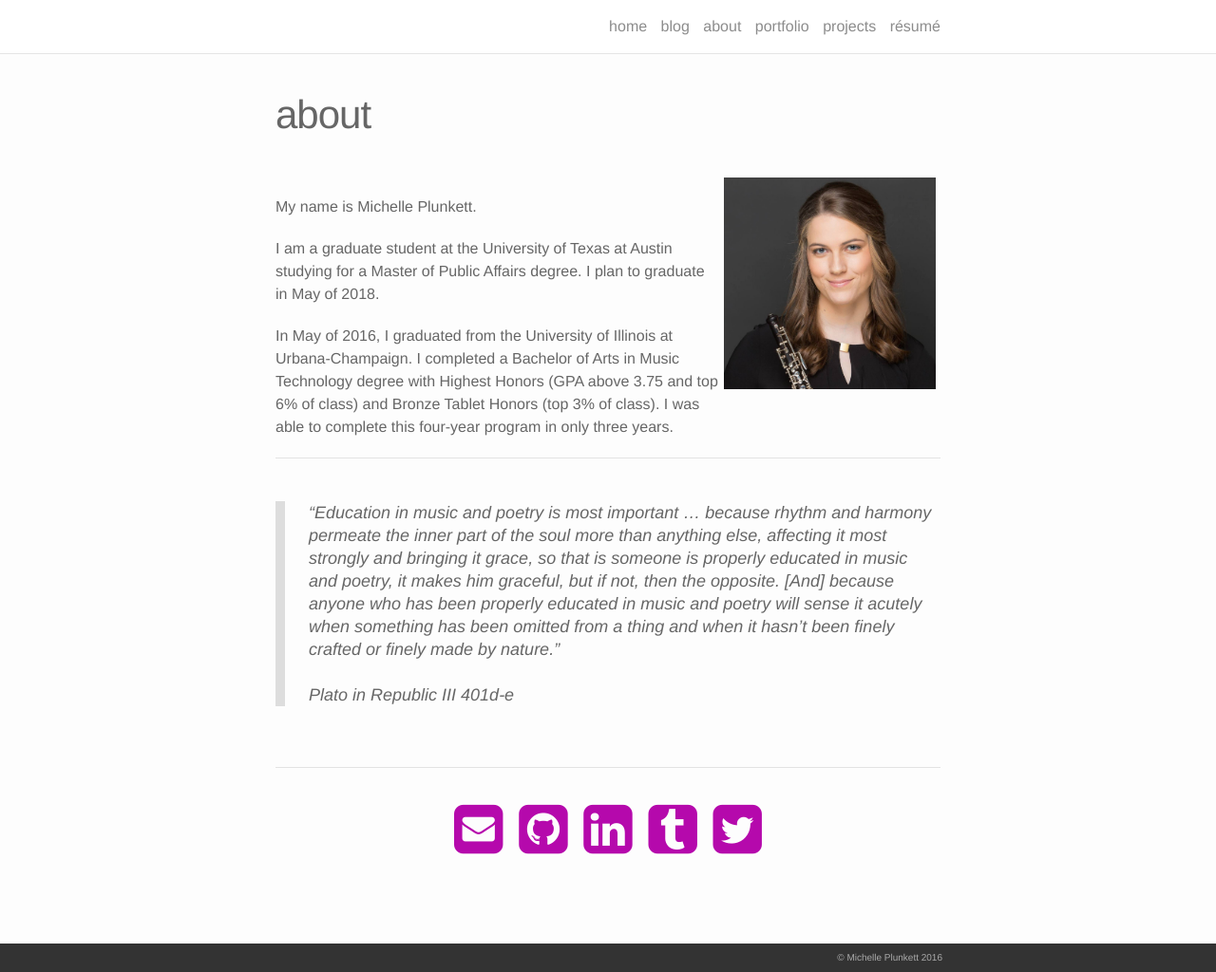
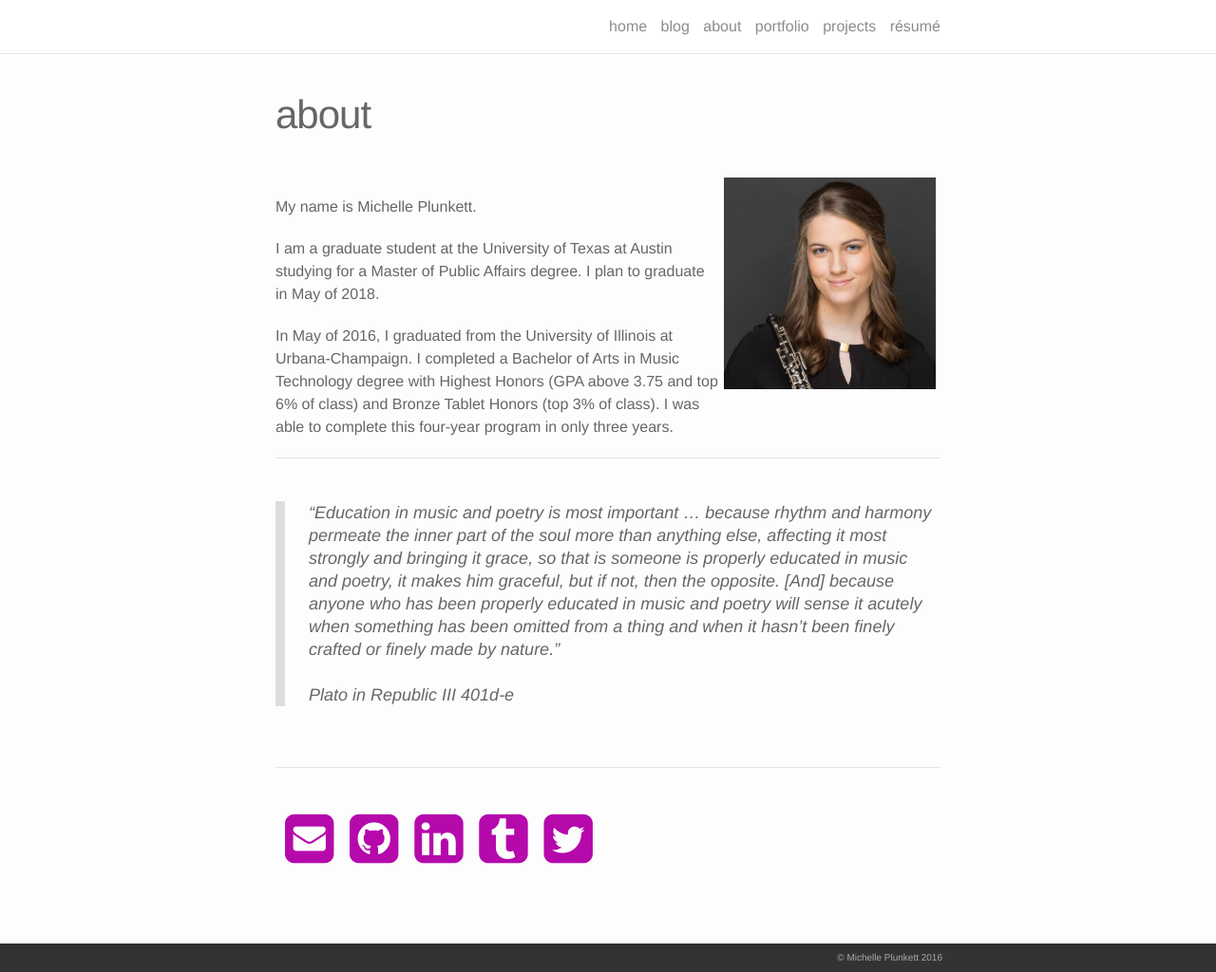
Before and after one commit to michelleplunkett/michelleplunkett.github.io, a Jekyll site: the page built from about.md, in a window 1280 px wide and 1024 px high. Shown: the whole window at 95% size. Built offline with Jekyll 4.4.1, drawn with Linux system fonts in a browser that asks for light colours; nearby versions of some CDN libraries.

Commit message:
Update about.md

```diff
--- a/about.md
+++ b/about.md
@@ -27,13 +27,13 @@ Link to your social media connections, too. This theme is set up to use <a href=
 <br/>
 <hr/>
 <br/>
-<span class="contacticon center">
+<div class="contacticon">
 	<a href="mailto:michellep1994@gmail.com"><i class="fa fa-envelope-square"></i></a>
 	<a href="https://github.com/michelleplunkett" target="_blank"><i class="fa fa-github-square"></i></a>
 	<a href="https://www.linkedin.com/in/michellejane" target="_blank"><i class="fa fa-linkedin-square"></i></a>
 	<a href="http://blog.michelle-plunkett.com" target="_blank"><i class="fa fa-tumblr-square"></i></a>
 	<a href="https://twitter.com/michelleisatwin" target="_blank"><i class="fa fa-twitter-square"></i></a>
-</span>
+</div>
 <!-- <div class="col three caption">
 	You can even add a little note about which of these is the best way to reach you.
 </div> -->
```
